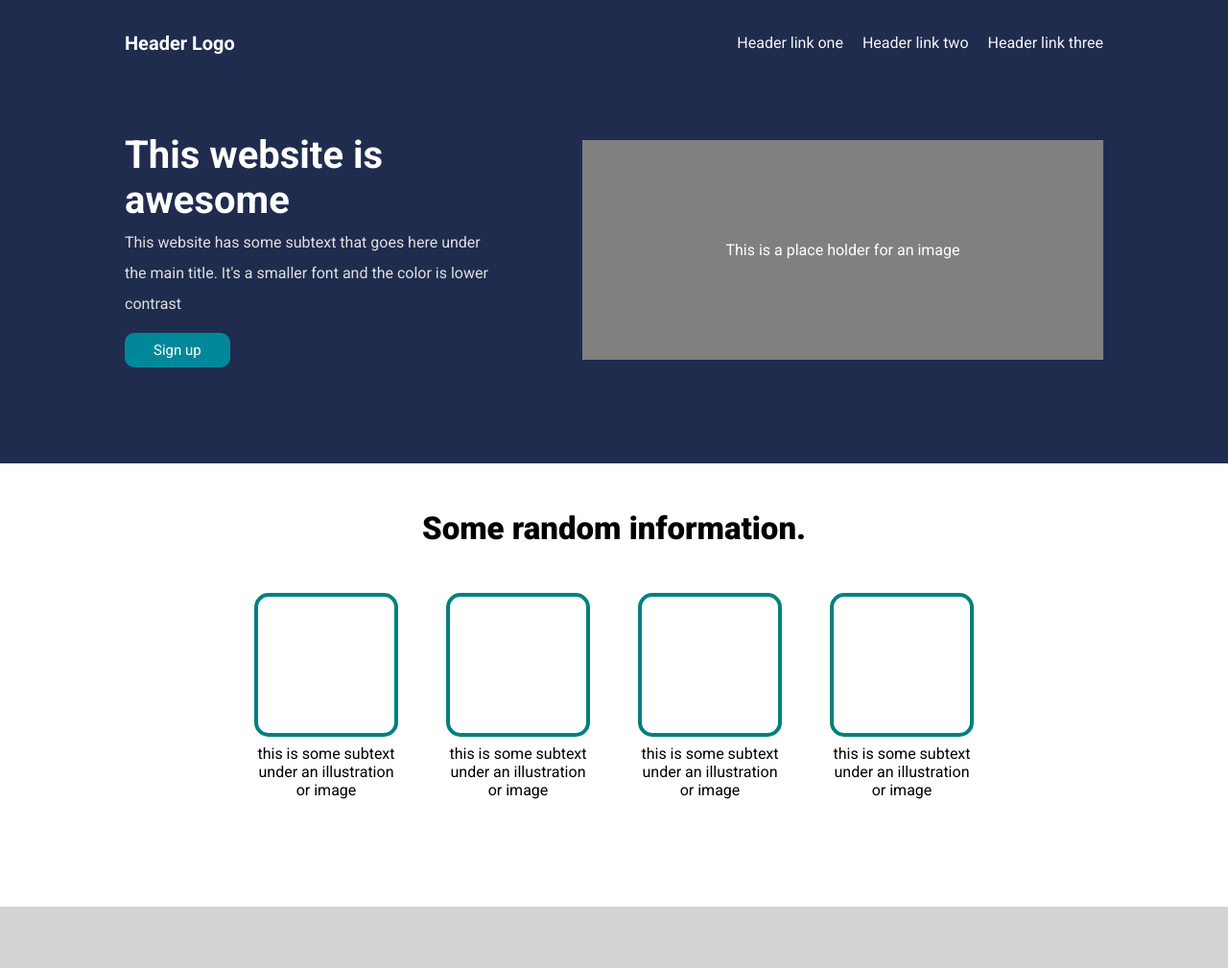
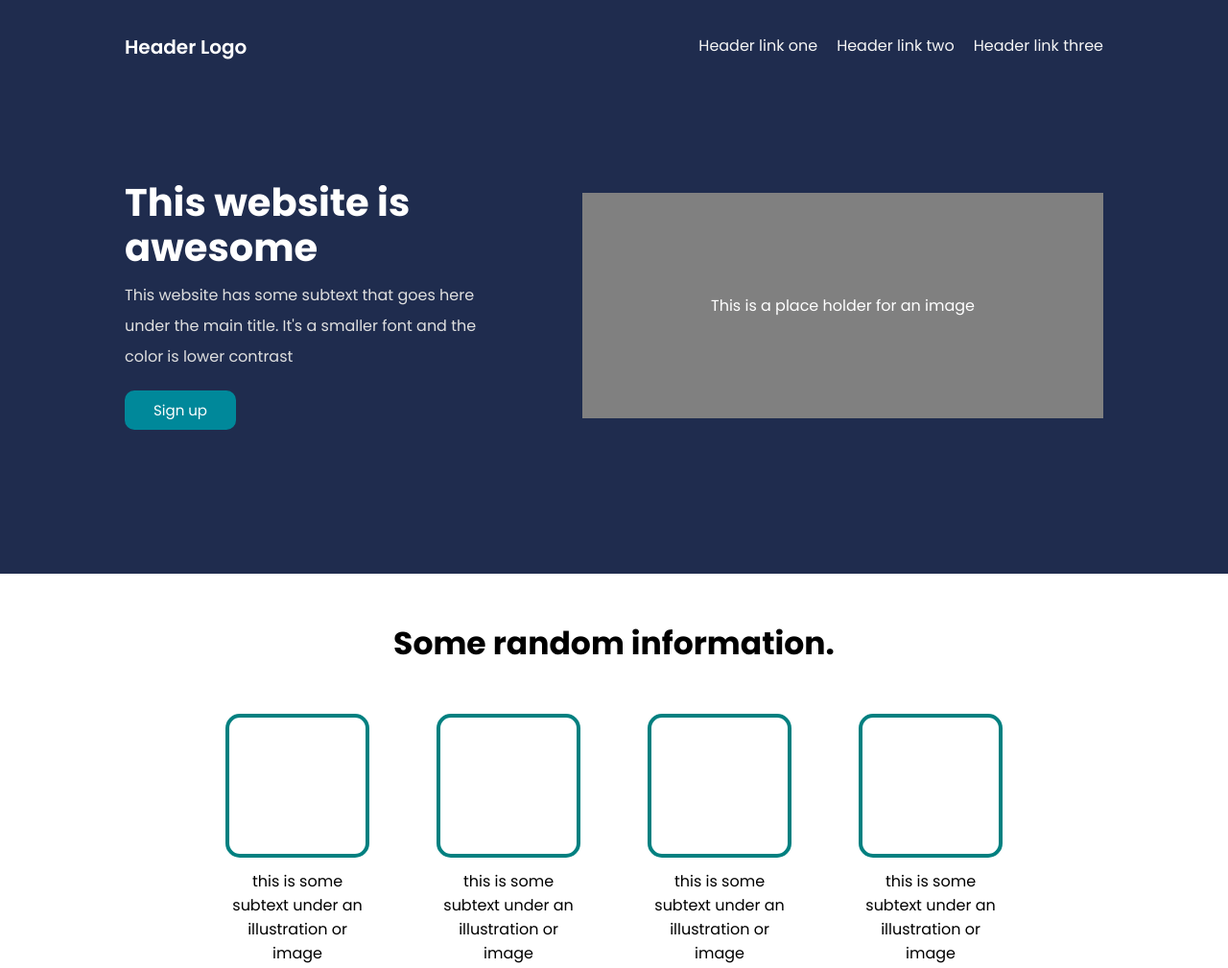
Before and after one commit to muhammadjufry/odin-landingPage, a plain HTML site: page index.html in a window 1280 px wide. Shown: the top 1009 px of the page at 96% size. Drawn offline with Linux system fonts and the light colour scheme.

Commit message:
Update font styles and font family

```diff
--- a/css/styles.css
+++ b/css/styles.css
@@ -1,10 +1,10 @@
-@import url('https://fonts.googleapis.com/css2?family=Roboto:ital,wght@0,100;0,300;0,400;0,500;0,700;0,900;1,100;1,300;1,400;1,500;1,700;1,900&display=swap');
+@import url('https://fonts.googleapis.com/css2?family=Poppins:wght@100;200;300;400;500;600;700;800;900&display=swap');
 
 * {
   margin: 0;
   padding: 0;
   box-sizing: border-box;
-  font-family: 'Roboto', sans-serif;
+  font-family: 'Poppins', sans-serif;
 }
 
 ul {
@@ -49,7 +49,7 @@ a {
   justify-content: space-between;
   gap: 4em;
   align-items: center;
-  padding: 50px 130px 100px;
+  padding: 100px 130px 150px;
   margin-top: 88px;
   background-color: rgb(31, 44, 78);
   color: white;
@@ -60,7 +60,7 @@ a {
   max-width: 380px;
   display: flex;
   flex-direction: column;
-  gap: 5px;
+  gap: 10px;
 }
 
 .banner .content-1 h2 {
@@ -105,11 +105,11 @@ a {
 }
 .information h2 {
   font-size: 33px;
-  font-weight: 900;
+  font-weight: 700;
 }
 .information .info-content {
   display: flex;
-  gap: 50px;
+  gap: 70px;
 }
 
 .information .info-content li {
@@ -117,7 +117,7 @@ a {
   display: flex;
   flex-direction: column;
   text-align: center;
-  gap: 8px;
+  gap: 12px;
 }
 .information .info-content .info-content-square {
   border: 4px solid teal;
@@ -142,7 +142,7 @@ article {
 }
 
 .article-content p {
-  font-size: 30px;
+  font-size: 25px;
   font-weight: 375;
   line-height: 4rem;
   font-style: italic;
@@ -151,7 +151,7 @@ article {
 .article-background-quote {
   display: flex;
   justify-content: flex-end;
-  font-size: 25px;
+  font-size: 22px;
   font-weight: bold;
 }
 
```
